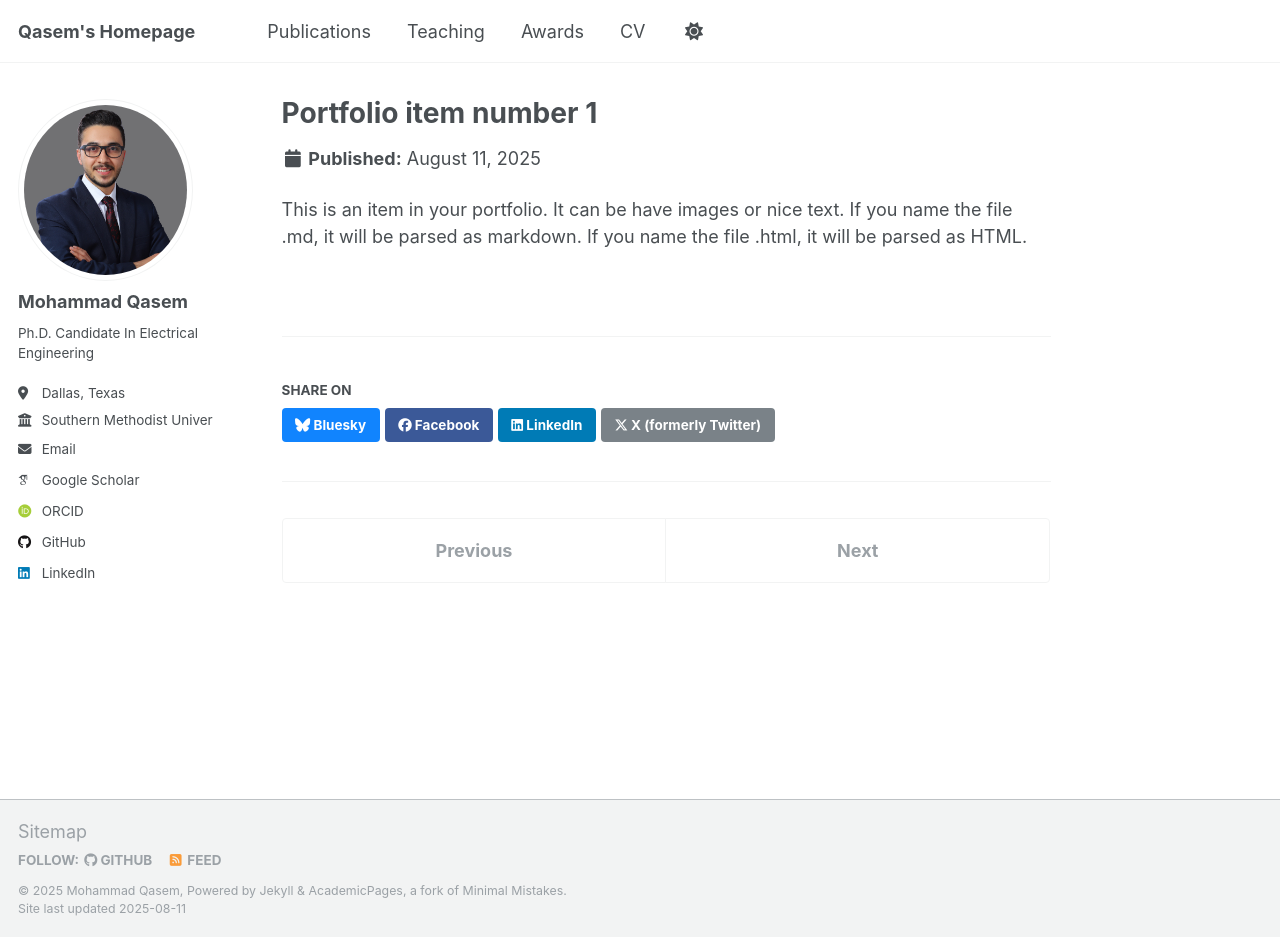
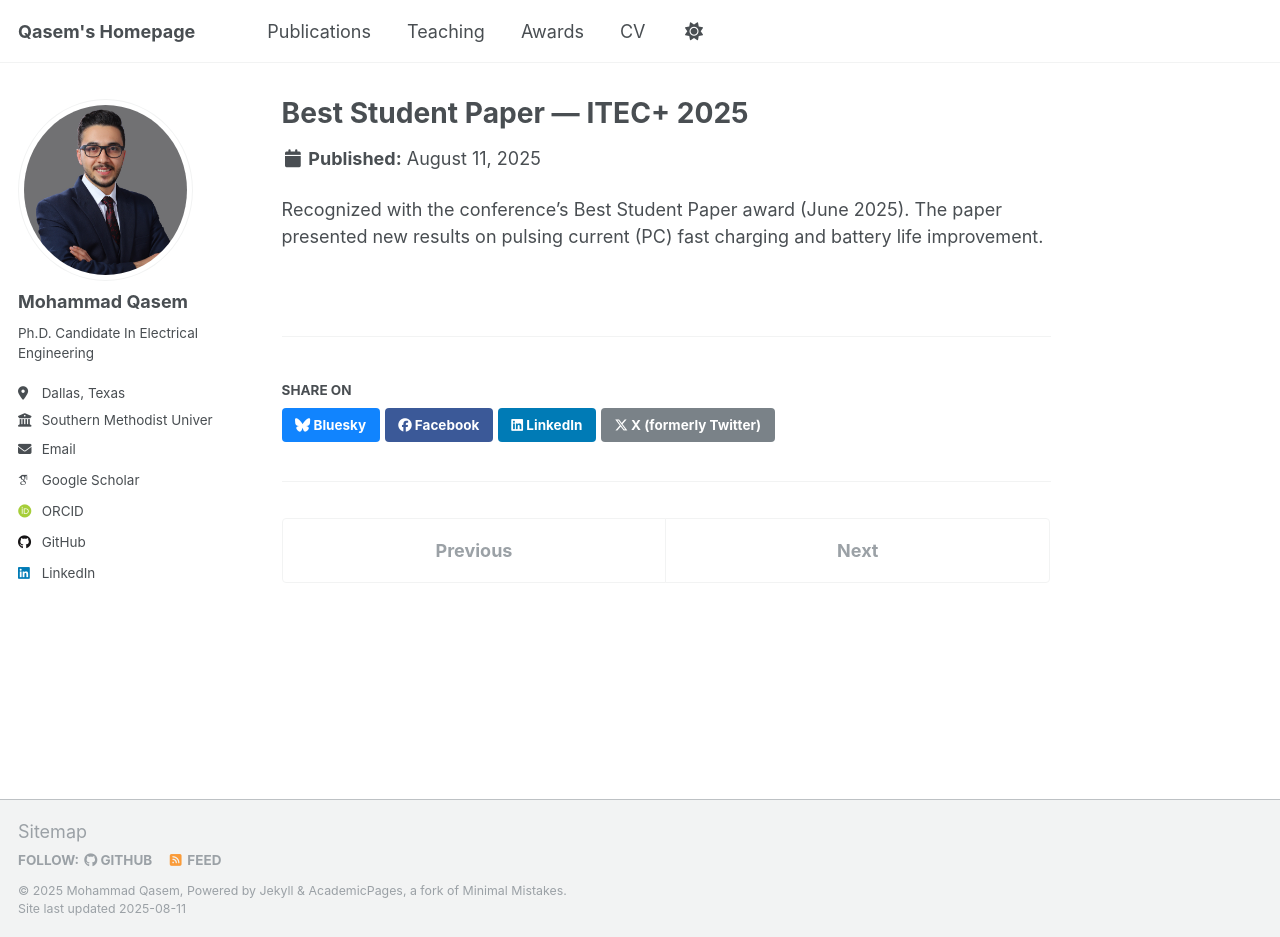
Before and after one commit to MohammadQasem97/Mohammad_Qasem.github.io, a Jekyll site: the page built from _portfolio/portfolio-1.md, in a window 1280 px wide and 937 px high. Built offline with Jekyll 4.4.1, drawn with Linux system fonts in a browser that asks for light colours; some web fonts are replaced; a script that is not in the unit is left out.

Commit message:
Update portfolio-1.md

```diff
--- a/_portfolio/portfolio-1.md
+++ b/_portfolio/portfolio-1.md
@@ -1,7 +1,7 @@
 ---
-title: "Portfolio item number 1"
-excerpt: "Short description of portfolio item number 1<br/><img src='/images/500x300.png'>"
+title: "Best Student Paper — ITEC+ 2025"
+excerpt: "Awarded Best Student Paper at ITEC+ 2025 for work on pulsing current fast-charging and battery management.<br/><img src='/images/500x300.png'>"
 collection: portfolio
 ---
 
-This is an item in your portfolio. It can be have images or nice text. If you name the file .md, it will be parsed as markdown. If you name the file .html, it will be parsed as HTML.
+Recognized with the conference’s Best Student Paper award (June 2025). The paper presented new results on pulsing current (PC) fast charging and battery life improvement.
```
